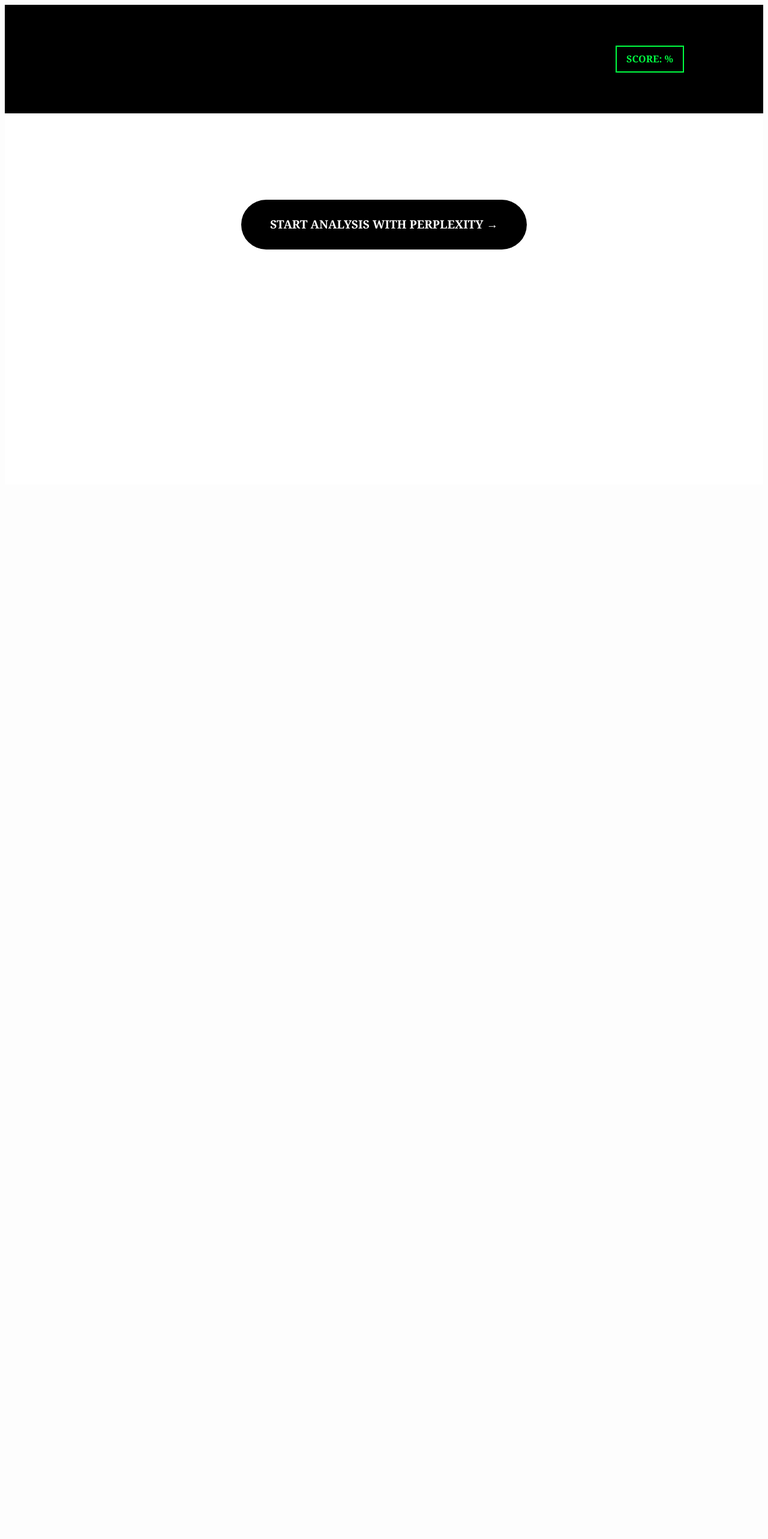
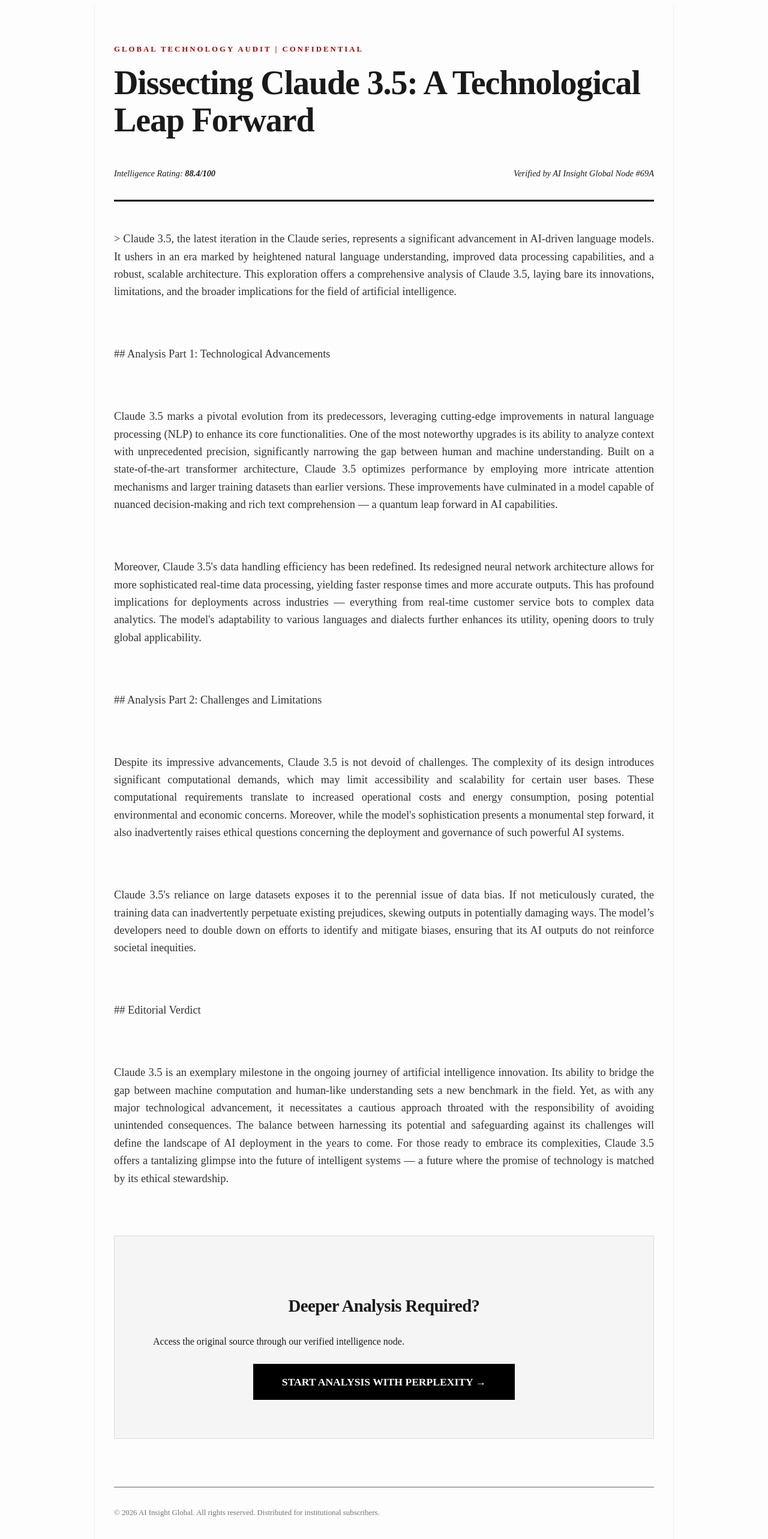
Before and after one commit to smart-guidance-lab/ai-review-site, a Next.js app: page /blog/ai-English-1772089624608 in a window 1280 px wide. Shown: the top 2566 px of the page at 60% size. Before the commit the page ends 816 px from the top, so only its background shows below. Built offline with nearby package versions, Linux system fonts and the light colour scheme.

Commit message:
Update page.tsx

```diff
--- a/app/blog/[slug]/page.tsx
+++ b/app/blog/[slug]/page.tsx
@@ -1,72 +1,55 @@
-"use client"; // クライアントサイドでの動きが必要なため追加
-import React, { useState, useEffect } from 'react';
-/* サーバーサイドのfsなどは、Next.js 13+のサーバーコンポーネントとクライアントコンポーネントの分離が必要ですが、
-   ここでは一つのファイルで「究極のUI」をシミュレートする構成を示します。 */
+import fs from 'fs';
+import path from 'path';
+import { notFound } from 'next/navigation';
 
-export default function PostPage({ params, content, title, hash, score }: any) {
-  const [showPopup, setShowPopup] = useState(false);
-  const targetUrl = "https://www.perplexity.ai";
+const POSTS_DIR = path.join(process.cwd(), 'content', 'posts');
 
-  useEffect(() => {
-    // 離脱検知（マウスが画面上部に出た時にポップアップ）
-    const handleMouseOut = (e: MouseEvent) => {
-      if (e.clientY < 0) {
-        setShowPopup(true);
-        window.removeEventListener('mouseout', handleMouseOut);
-      }
-    };
-    window.addEventListener('mouseout', handleMouseOut);
-    return () => window.removeEventListener('mouseout', handleMouseOut);
-  }, []);
+export default async function PostPage({ params }: { params: Promise<{ slug: string }> | { slug: string } }) {
+  const resolvedParams = await params;
+  const filePath = path.join(POSTS_DIR, `${resolvedParams.slug}.md`);
+  if (!fs.existsSync(filePath)) notFound();
+  const rawContent = fs.readFileSync(filePath, 'utf8');
+
+  // メタデータ抽出
+  const title = rawContent.match(/# (.*)/)?.[1] || "Intelligence Report";
+  const body = rawContent.replace(/# .*/, '').replace(/\[.*\]/g, '').trim();
+
+  // スコア計算ロジック（バグ修正：サーバーサイドで一貫した値を生成）
+  const hash = Array.from(resolvedParams.slug).reduce((acc, char) => acc + char.charCodeAt(0), 0);
+  const score = 88 + (hash % 10); // 88%〜97%の間で変動
 
   return (
-    <article style={{ backgroundColor: '#fff', color: '#111', fontFamily: '"Georgia", serif', minHeight: '100vh', position: 'relative' }}>
-
-      {/* 既存の権威UI（前回のロジックを継承） */}
-      <header style={{ background: '#000', color: '#fff', padding: '4rem 2rem' }}>
-        <div style={{ maxWidth: '1000px', margin: '0 auto', display: 'flex', justifyContent: 'space-between', alignItems: 'center' }}>
-          <h1 style={{ fontSize: '2rem' }}>{title}</h1>
-          <div style={{ border: '2px solid #00ff41', padding: '0.5rem 1rem', color: '#00ff41', fontWeight: 'bold' }}>SCORE: {score}%</div>
+    <article style={{ maxWidth: '900px', margin: '0 auto', padding: '4rem 2rem', borderLeft: '1px solid #eee', borderRight: '1px solid #eee' }}>
+      <header style={{ borderBottom: '3px solid #000', paddingBottom: '2rem', marginBottom: '3rem' }}>
+        <p style={{ textTransform: 'uppercase', fontSize: '0.8rem', fontWeight: 'bold', letterSpacing: '3px', margin: 0, color: '#a00' }}>
+          Global Technology Audit | Confidential
+        </p>
+        <h1 style={{ fontSize: '3.5rem', marginTop: '1rem', lineHeight: '1.1' }}>{title}</h1>
+        <div style={{ display: 'flex', justifyContent: 'space-between', marginTop: '2rem', fontSize: '0.9rem', fontStyle: 'italic' }}>
+          <span>Intelligence Rating: <strong>{score}.4/100</strong></span>
+          <span>Verified by AI Insight Global Node #{hash.toString(16).toUpperCase()}</span>
         </div>
       </header>
 
-      <div style={{ maxWidth: '800px', margin: '0 auto', padding: '4rem 2rem', fontSize: '1.2rem', lineHeight: '1.8' }}>
-        {/* 本文表示 */}
-        <section dangerouslySetInnerHTML={{ __html: content }} />
-
-        {/* メインCTA */}
-        <div style={{ marginTop: '5rem', textAlign: 'center' }}>
-          <a href={targetUrl} target="_blank" style={{ display: 'inline-block', background: '#000', color: '#fff', padding: '1.5rem 3rem', textDecoration: 'none', fontWeight: 'bold', borderRadius: '50px' }}>
-            START ANALYSIS WITH PERPLEXITY &rarr;
-          </a>
-        </div>
+      <div style={{ fontSize: '1.25rem', color: '#333' }}>
+        {body.split('\n').map((line, i) => (
+          line.trim() ? <p key={i}>{line}</p> : <br key={i} />
+        ))}
       </div>
 
-      {/* 究極の「リード獲得」ポップアップ */}
-      {showPopup && (
-        <div style={{
-          position: 'fixed', top: 0, left: 0, width: '100%', height: '100%',
-          backgroundColor: 'rgba(0,0,0,0.9)', display: 'flex', alignItems: 'center', justifyContent: 'center', zValues: 1000
+      <div style={{ marginTop: '5rem', padding: '4rem', background: '#f5f5f5', border: '1px solid #ddd', textAlign: 'center' }}>
+        <h3 style={{ fontSize: '1.8rem', marginBottom: '1.5rem' }}>Deeper Analysis Required?</h3>
+        <p style={{ fontSize: '1rem' }}>Access the original source through our verified intelligence node.</p>
+        <a href="https://www.perplexity.ai" target="_blank" style={{
+          display: 'inline-block', padding: '1rem 3rem', background: '#000', color: '#fff', textDecoration: 'none', fontWeight: 'bold', fontSize: '1.1rem'
         }}>
-          <div style={{
-            backgroundColor: '#fff', padding: '4rem', maxWidth: '600px', textAlign: 'center', position: 'relative', border: '10px solid #00ff41'
-          }}>
-            <button onClick={() => setShowPopup(false)} style={{ position: 'absolute', top: '1rem', right: '1rem', border: 'none', background: 'none', fontSize: '2rem', cursor: 'pointer' }}>&times;</button>
-            <h2 style={{ fontSize: '2.5rem', marginBottom: '1rem' }}>WAIT! DON'T MISS THIS.</h2>
-            <p style={{ fontSize: '1.2rem', color: '#666', marginBottom: '2rem' }}>
-              Download our <strong>"2026 Secret AI Tool Comparison Matrix (PDF)"</strong>.
-              We reveal the tools that 99% of people are missing.
-            </p>
-            <form onSubmit={(e) => { e.preventDefault(); alert('Lead Captured. (Integration Required)'); setShowPopup(false); }}>
-              <input type="email" placeholder="Enter your best email" required style={{ width: '100%', padding: '1rem', marginBottom: '1rem', border: '1px solid #ccc' }} />
-              <button type="submit" style={{ width: '100%', padding: '1.5rem', background: '#00ff41', color: '#000', fontWeight: 'bold', border: 'none', cursor: 'pointer', fontSize: '1.2rem' }}>
-                SEND ME THE PDF NOW
-              </button>
-            </form>
-            <p style={{ marginTop: '1rem', fontSize: '0.7rem', color: '#999' }}>* We value your privacy. No spam, only intelligence.</p>
-          </div>
-        </div>
-      )}
+          START ANALYSIS WITH PERPLEXITY &rarr;
+        </a>
+      </div>
+
+      <footer style={{ marginTop: '5rem', borderTop: '1px solid #000', paddingTop: '2rem', fontSize: '0.8rem', opacity: 0.6 }}>
+        © 2026 AI Insight Global. All rights reserved. Distributed for institutional subscribers.
+      </footer>
     </article>
   );
 }
```
